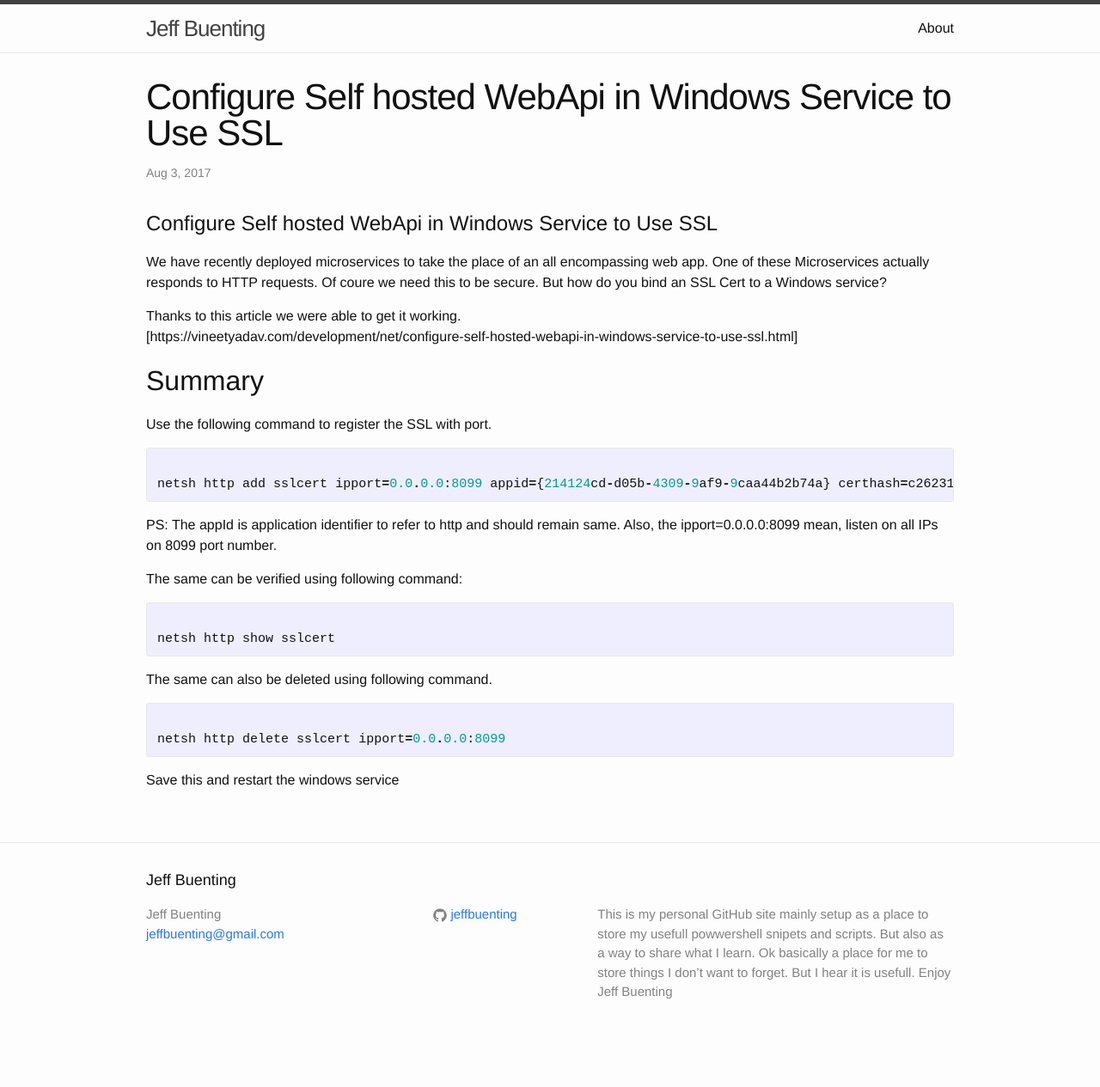
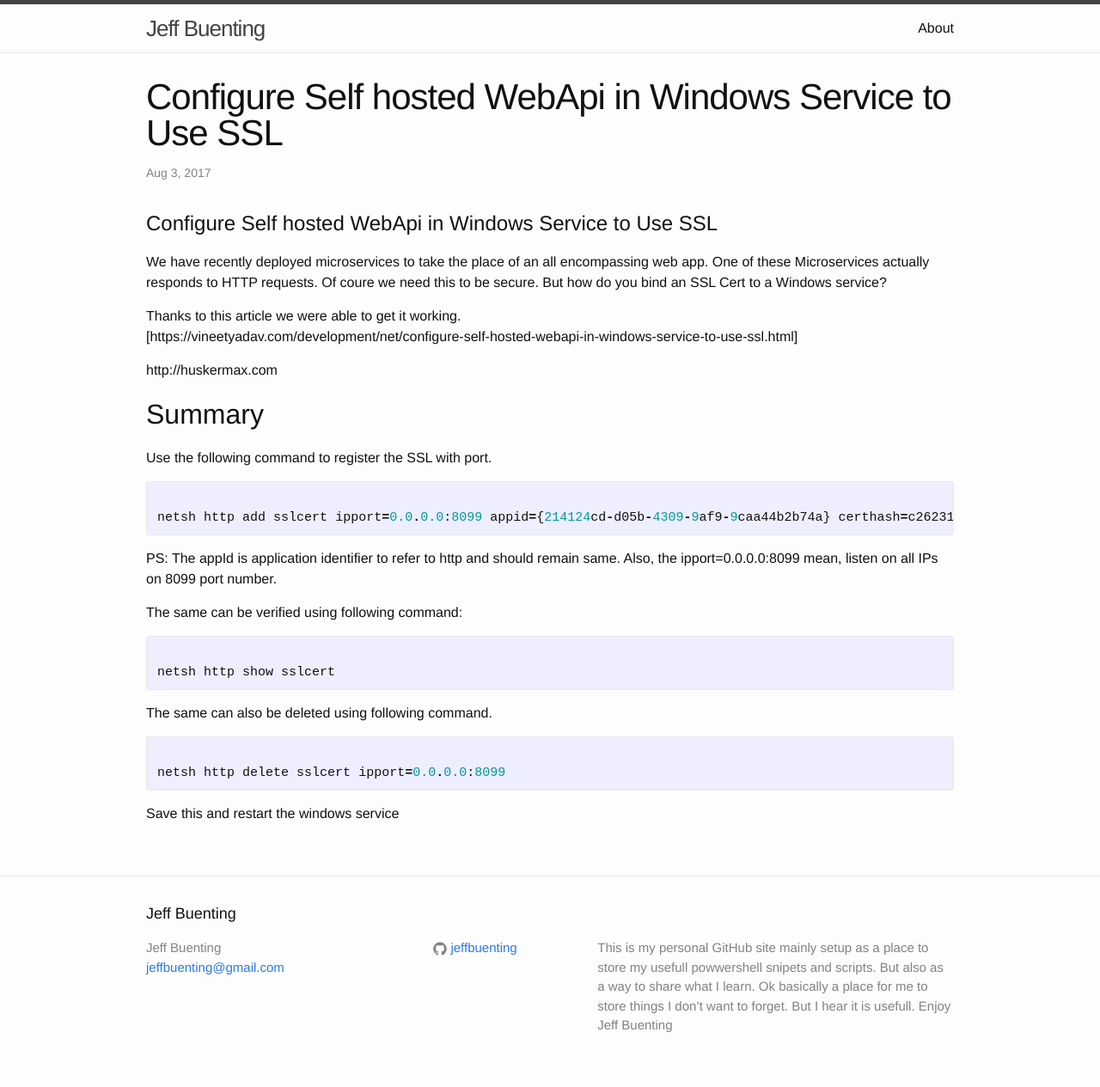
Before and after one commit to jeffbuenting/jeffbuenting.github.io, a Jekyll site: the page built from _posts/2017-08-03-ConfigureSelfHostedServiceusingSSL..markdown, in a window 1280 px wide. Shown: the whole page at 86% size. Built offline with Jekyll 4.4.1, drawn with Linux system fonts in a browser that asks for light colours; before the commit the page ends 1226 px from its top, so only the background shows below that; some of the changed lines change nothing that is shown.

Commit message:
Update 2017-08-03-ConfigureSelfHostedServiceusingSSL..markdown

```diff
--- a/_posts/2017-08-03-ConfigureSelfHostedServiceusingSSL..markdown
+++ b/_posts/2017-08-03-ConfigureSelfHostedServiceusingSSL..markdown
@@ -10,6 +10,8 @@ We have recently deployed microservices to take the place of an all encompassing
 
 Thanks to this article we were able to get it working.
 [https://vineetyadav.com/development/net/configure-self-hosted-webapi-in-windows-service-to-use-ssl.html]
+
+http://huskermax.com
 
 ## Summary ##
 
```
